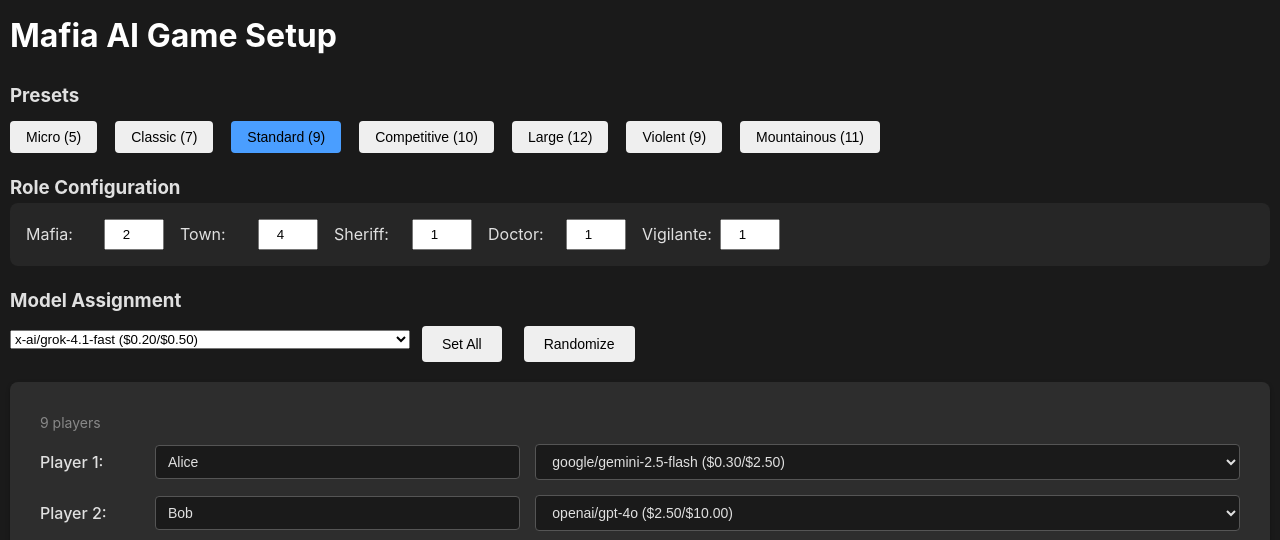
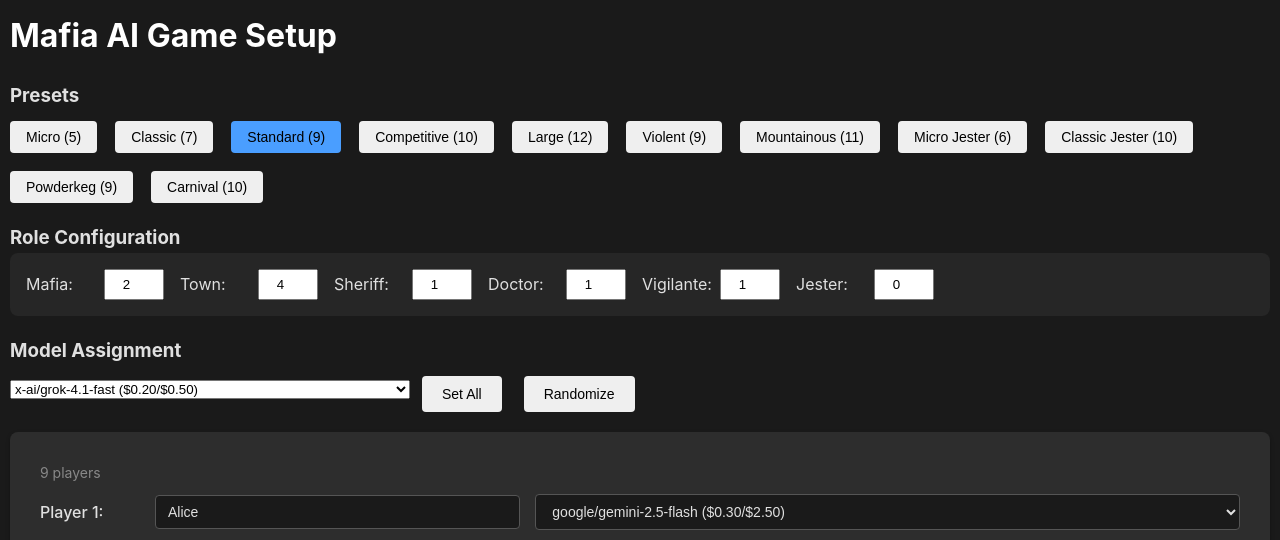
Before and after one commit to MattJTrueblood/mafia-ai, a Flask app: page / in a window 1280 px wide. Shown: the top 540 px of the page. Run offline with Flask 3, Linux system fonts and the light colour scheme.

Commit message:
adding jester role

```diff
--- a/game/llm_caller.py
+++ b/game/llm_caller.py
@@ -172,7 +172,7 @@ def parse_turn_poll(response: Dict) -> tuple[bool, bool, bool]:
     return wants_interrupt, wants_respond, wants_pass
 
 
-def parse_text(response: Dict, player_name: str = None, max_length: int = 1000) -> str:
+def parse_text(response: Dict, player_name: str = None, max_length: int = 2000) -> str:
     """
     Parse a text response (discussion, scratchpad, etc.).
 
--- a/game/step_handlers/night.py
+++ b/game/step_handlers/night.py
@@ -286,12 +286,12 @@ def handle_mafia_discussion(ctx: StepContext) -> StepResult:
     if index == 0:
         ctx.add_event("system", "Mafia Discussion phase begins.", mafia_visibility)
 
-    if index >= len(mafia_players):
+    if index >= len(mafia_players) * 2: # allow 2 rounds of discussion
         ctx.add_event("system", "Mafia Discussion phase ends.", mafia_visibility)
         ctx.add_event("system", "Mafia vote phase begins.", mafia_visibility)
         return StepResult(next_step="mafia_vote", next_index=0)
 
-    mafia = mafia_players[index]
+    mafia = mafia_players[index % len(mafia_players)]
     previous_messages = ctx.phase_data.get("mafia_discussion_messages", [])
 
     message = execute_mafia_discussion(ctx, mafia, previous_messages)
@@ -461,7 +461,7 @@ def handle_sheriff_act(ctx: StepContext) -> StepResult:
     if target:
         target_player = ctx.get_player_by_name(target)
         if target_player:
-            result = "mafia" if target_player.team == "mafia" else "town"
+            result = "mafia" if target_player.team == "mafia" else "not mafia"
             sheriff.role.investigations.append((target, result))
 
             ctx.add_event("role_action", f"Sheriff {sheriff.name} investigates {target}.",
--- a/llm/prompts/templates/scratchpad.jinja2
+++ b/llm/prompts/templates/scratchpad.jinja2
@@ -19,14 +19,13 @@ What to consider:
 - Your reads on recent events and discussions
 {% if timing == "pre_vote" -%}
 - Who you're planning to vote for and why
-{% elif timing == "night_start" -%}
-- Your planned night action (if applicable)
 {% endif -%}
 
 Guidelines:
 - Keep it brief: 1-2 paragraphs, preferably one
 - Write in natural language (no specific format required)
 - Focus on your thinking, not just facts you already know
+- Try to guess how many of each role is still alive.  It's ok to be uncertain about this.
 
 Output format: plain text (no JSON)
 
--- a/static/css/style.css
+++ b/static/css/style.css
@@ -199,6 +199,11 @@ button {
     background-color: #3a1e1e;
 }
 
+.player-card.third_party {
+    border-left-color: #9b59b6;
+    background-color: #2d1f3d;
+}
+
 .player-card.dead {
     border-left-color: #666;
     background-color: #2a2a2a;
@@ -323,6 +328,10 @@ button {
 
 .event-entry .player-name.mafia {
     color: #e74c3c;
+}
+
+.event-entry .player-name.third_party {
+    color: #9b59b6;
 }
 
 /* Event message */
--- a/static/js/game.js
+++ b/static/js/game.js
@@ -121,6 +121,8 @@ function updatePlayers(players) {
             className += ' mafia';
         } else if (player.team === 'town') {
             className += ' town';
+        } else if (player.team === 'third_party') {
+            className += ' third_party';
         }
 
         // Add waiting class if this player has a pending API call
@@ -314,6 +316,8 @@ function getPlayerNameClass(playerInfo) {
         className += ' mafia';
     } else if (playerInfo.team === 'town') {
         className += ' town';
+    } else if (playerInfo.team === 'third_party') {
+        className += ' third_party';
     }
     return className;
 }
--- a/templates/index.html
+++ b/templates/index.html
@@ -72,6 +72,10 @@
             <button type="button" data-preset="large">Large (12)</button>
             <button type="button" data-preset="violent">Violent (9)</button>
             <button type="button" data-preset="mountainous">Mountainous (11)</button>
+            <button type="button" data-preset="micro_jester">Micro Jester (6)</button>
+            <button type="button" data-preset="classic_jester">Classic Jester (10)</button>
+            <button type="button" data-preset="powderkeg">Powderkeg (9)</button>
+            <button type="button" data-preset="carnival">Carnival (10)</button>
         </div>
 
         <h3>Role Configuration</h3>
@@ -95,6 +99,10 @@
             <div class="role-input">
                 <label>Vigilante:</label>
                 <input type="number" id="role-vigilante" min="0" max="3" value="1">
+            </div>
+            <div class="role-input">
+                <label>Jester:</label>
+                <input type="number" id="role-jester" min="0" max="3" value="0">
             </div>
         </div>
 
@@ -132,13 +140,17 @@
         ];
 
         const PRESETS = {
-            micro:       { Mafia: 1, Sheriff: 1, Doctor: 0, Vigilante: 0, Town: 3 },
-            classic:     { Mafia: 2, Sheriff: 1, Doctor: 1, Vigilante: 0, Town: 3 },
-            standard:    { Mafia: 2, Sheriff: 1, Doctor: 1, Vigilante: 1, Town: 4 },
-            competitive: { Mafia: 3, Sheriff: 1, Doctor: 1, Vigilante: 1, Town: 4 },
-            large:       { Mafia: 3, Sheriff: 1, Doctor: 1, Vigilante: 1, Town: 6 },
-            violent:     { Mafia: 2, Sheriff: 1, Doctor: 0, Vigilante: 2, Town: 4 },
-            mountainous: { Mafia: 2, Sheriff: 0, Doctor: 0, Vigilante: 0, Town: 9 }
+            micro:         { Mafia: 1, Sheriff: 1, Doctor: 0, Vigilante: 0, Jester: 0, Town: 3 },
+            classic:       { Mafia: 2, Sheriff: 1, Doctor: 1, Vigilante: 0, Jester: 0, Town: 3 },
+            standard:      { Mafia: 2, Sheriff: 1, Doctor: 1, Vigilante: 1, Jester: 0, Town: 4 },
+            competitive:   { Mafia: 3, Sheriff: 1, Doctor: 1, Vigilante: 1, Jester: 0, Town: 4 },
+            large:         { Mafia: 3, Sheriff: 1, Doctor: 1, Vigilante: 1, Jester: 0, Town: 6 },
+            violent:       { Mafia: 2, Sheriff: 1, Doctor: 0, Vigilante: 2, Jester: 0, Town: 4 },
+            mountainous:   { Mafia: 2, Sheriff: 0, Doctor: 0, Vigilante: 0, Jester: 0, Town: 9 },
+            micro_jester:  { Mafia: 1, Sheriff: 1, Doctor: 0, Vigilante: 0, Jester: 1, Town: 3 },
+            classic_jester:{ Mafia: 2, Sheriff: 1, Doctor: 1, Vigilante: 1, Jester: 1, Town: 4 },
+            powderkeg:     { Mafia: 2, Sheriff: 1, Doctor: 0, Vigilante: 2, Jester: 1, Town: 3 },
+            carnival:      { Mafia: 2, Sheriff: 0, Doctor: 0, Vigilante: 0, Jester: 2, Town: 6 }
         };
 
         function formatPricing(modelId) {
@@ -154,7 +166,8 @@
                  + parseInt(document.getElementById('role-town').value || 0)
                  + parseInt(document.getElementById('role-sheriff').value || 0)
                  + parseInt(document.getElementById('role-doctor').value || 0)
-                 + parseInt(document.getElementById('role-vigilante').value || 0);
+                 + parseInt(document.getElementById('role-vigilante').value || 0)
+                 + parseInt(document.getElementById('role-jester').value || 0);
         }
 
         function getRoleDistribution() {
@@ -163,7 +176,8 @@
                 Town: parseInt(document.getElementById('role-town').value || 0),
                 Sheriff: parseInt(document.getElementById('role-sheriff').value || 0),
                 Doctor: parseInt(document.getElementById('role-doctor').value || 0),
-                Vigilante: parseInt(document.getElementById('role-vigilante').value || 0)
+                Vigilante: parseInt(document.getElementById('role-vigilante').value || 0),
+                Jester: parseInt(document.getElementById('role-jester').value || 0)
             };
         }
 
@@ -176,6 +190,7 @@
             document.getElementById('role-sheriff').value = preset.Sheriff;
             document.getElementById('role-doctor').value = preset.Doctor;
             document.getElementById('role-vigilante').value = preset.Vigilante;
+            document.getElementById('role-jester').value = preset.Jester || 0;
 
             // Update active button
             document.querySelectorAll('.preset-buttons button').forEach(btn => {
```
Also changed, not shown: game/roles.py (+9 -0 lines), game/step_handlers/day.py (+12 -2 lines), game/step_handlers/postgame.py (+11 -2 lines), game/win_conditions.py (+4 -4 lines), llm/prompts/templates/partials/private_info/jester.jinja2 (added, +15 -0 lines), llm/prompts/templates/partials/rules.jinja2 (+8 -5 lines).
